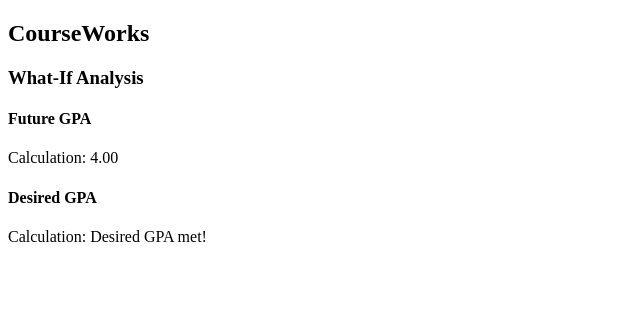
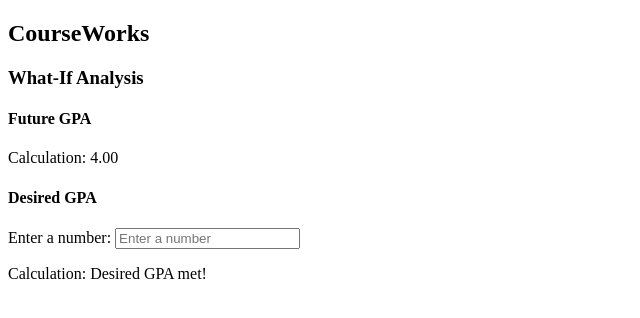
Before and after one commit to RobinSardja/CourseWorks, a Next.js app: page / in a window 1280 px wide. Shown: the top 318 px of the page, without its empty margins (0-640 px from the left). Built offline with nearby package versions, Linux system fonts and the light colour scheme.

Commit message:
Added input field for desiredGPA.

```diff
--- /dev/null
+++ b/app/NumberInput.js
@@ -0,0 +1,20 @@
+export default function NumberInput({ number, onNumberChange }) {
+    // Handle the change in input
+    const handleChange = (event) => {
+        // Pass the updated value to the parent through the callback function
+        onNumberChange(event.target.value);
+    };
+
+    return (
+        <div>
+            <label htmlFor="numberInput">Enter a number: </label>
+            <input
+                type="number"
+                id="numberInput"
+                value={number} // Use the number prop to control the input value
+                onChange={handleChange} // Call the callback on input change
+                placeholder="Enter a number"
+            />
+        </div>
+    );
+}
--- a/app/WhatIfAnalysis.js
+++ b/app/WhatIfAnalysis.js
@@ -1,3 +1,8 @@
+"use client"
+
+import React, { useState } from 'react'
+import NumberInput from './NumberInput'
+
 const letterGradeToGPA = new Map([
     ['A', 4], ['B', 3], ['C', 2], ['D', 1], ['F', 0]
 ])
@@ -32,7 +37,6 @@
 // Desired GPA
 
 function calcDesiredGPA( currGrades, currCredits, desiredGPA, remainingCredits ) {
-    desiredGPA = desiredGPA.toFixed(2)
     if( desiredGPA > 4 || desiredGPA < 0 ) {
         return "Valid GPA range is between 0 and 4"
     }
@@ -66,11 +70,17 @@
 }
 
 function DesiredGPAComponent() {
+    const [number, setNumber] = useState('')
+    const onNumberChange = (newNumber) => {
+        setNumber(newNumber)
+    }
+
     return (
         <section>
             <h1>Desired GPA</h1>
             { /* TESTING calcDesiredGPA */ }
-            <p>Calculation: { calcDesiredGPA( ['A', 'A'], [3, 3], 4, 3 ) }</p>
+            <NumberInput number = {number} onNumberChange = {onNumberChange} />
+            <p>Calculation: { calcDesiredGPA( ['A', 'A'], [3, 3], number, 3 ) }</p>
         </section>
     )
 }
--- a/app/page.js
+++ b/app/page.js
@@ -1,4 +1,4 @@
-import WhatIfAnalysis from "./WhatIfAnalysis";
+import WhatIfAnalysis from "./WhatIfAnalysis"
 
 export default function Home() {
     return (
```
Also changed, not shown: app/fonts/GeistMonoVF.woff (deleted), app/fonts/GeistVF.woff (deleted).
